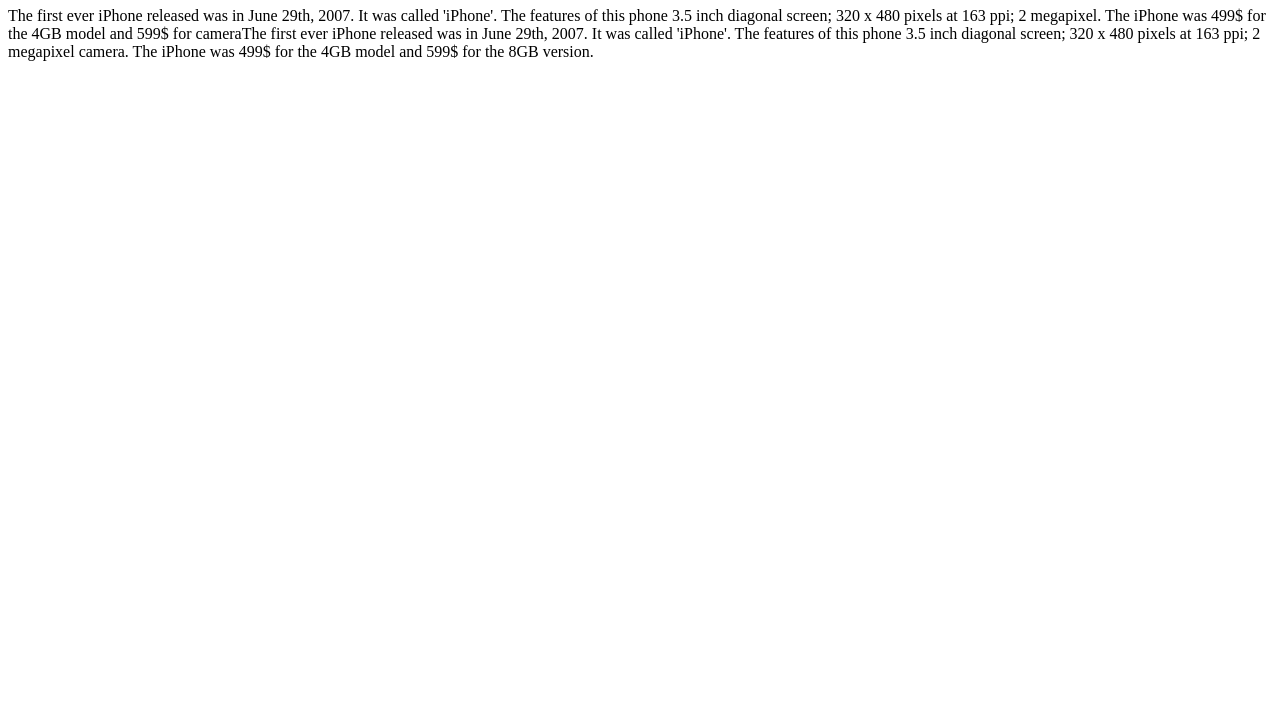
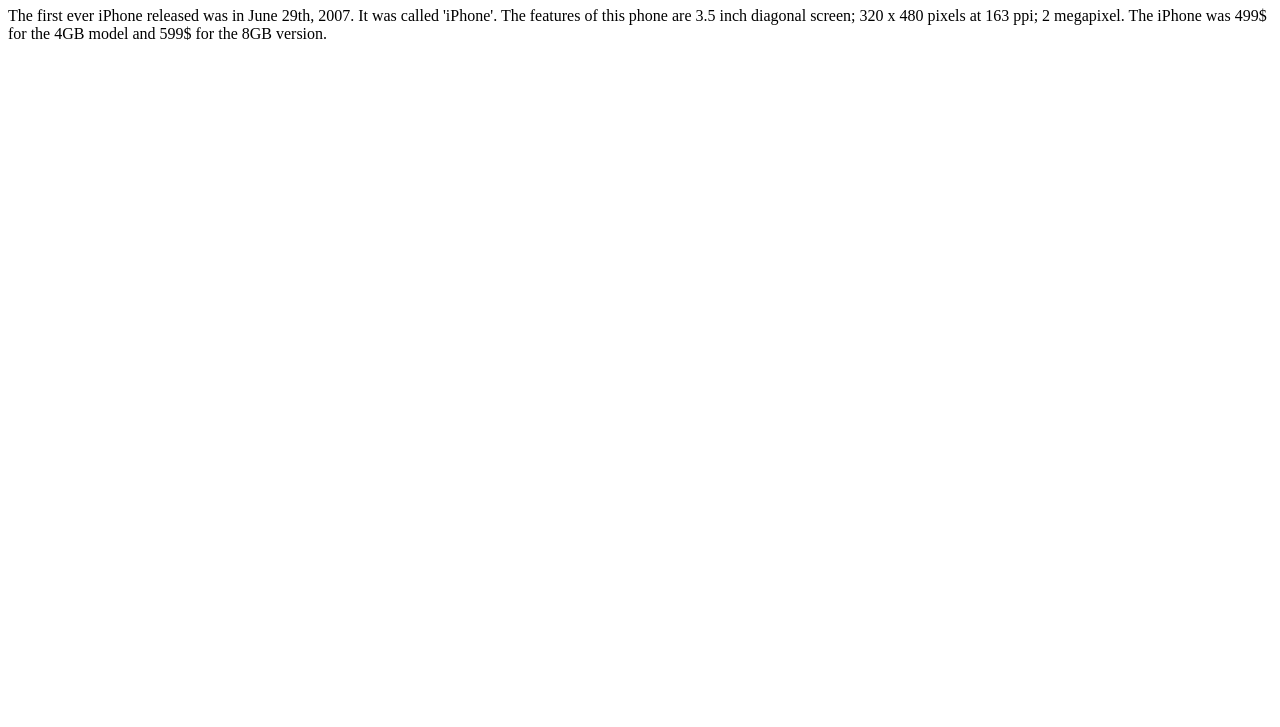
Before and after one commit to helloitsmebander/mywebpage, a plain HTML site: page index.html in a window 1280 px wide. Shown: the part 73-800 px from the top of the page. Drawn offline with Linux system fonts and the light colour scheme.

Commit message:
Update index.html

```diff
--- a/index.html
+++ b/index.html
@@ -7,7 +7,7 @@
 
   <body>
 
-<p>The first ever iPhone released was in June 29th, 2007. It was called 'iPhone'. The features of this phone 3.5 inch diagonal screen; 320 x 480 pixels at 163 ppi; 2 megapixel. The iPhone was 499$ for the 4GB model and 599$ for cameraThe first ever iPhone released was in June 29th, 2007. It was called 'iPhone'. The features of this phone 3.5 inch diagonal screen; 320 x 480 pixels at 163 ppi; 2 megapixel camera. The iPhone was 499$ for the 4GB model and 599$ for the 8GB version.
+<p>The first ever iPhone released was in June 29th, 2007. It was called 'iPhone'. The features of this phone are 3.5 inch diagonal screen; 320 x 480 pixels at 163 ppi; 2 megapixel. The iPhone was 499$ for the 4GB model and 599$ for the 8GB version.
 </p>
 
 </body>
```
